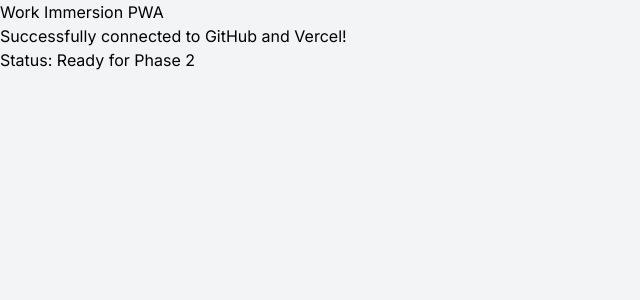
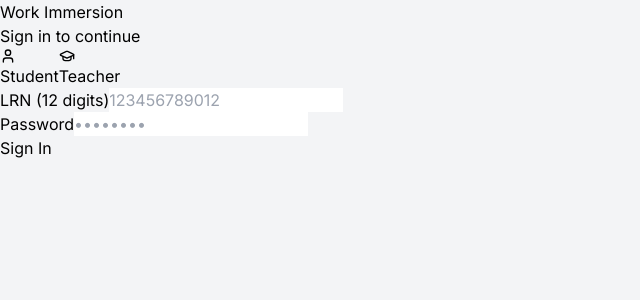
Before and after one commit to jemuelmari/work-immersion-pwa, a React (Vite) app: page / in a window 1280 px wide. Shown: the top 300 px of the page, without its empty margins (0-640 px from the left). Built offline with nearby package versions, Linux system fonts and the light colour scheme; the HTML template or start-up script is replaced by a standard one.

Commit message:
Update App.tsx

```diff
--- a/src/App.tsx
+++ b/src/App.tsx
@@ -1,16 +1,45 @@
+import { AuthProvider, useAuth } from './context/AuthContext'
+import Login from './pages/Login'
 
-function App() {
+function AppContent() {
+  const { user, loading } = useAuth()
+
+  if (loading) {
+    return <div className="min-h-screen flex items-center justify-center">Loading...</div>
+  }
+
+  if (!user) {
+    return <Login />
+  }
+
+  // Temporary Dashboard para makita natin kung pumasok
   return (
-    <div className="min-h-screen bg-gray-50 flex items-center justify-center p-4">
-      <div className="bg-white p-8 rounded-xl shadow-lg max-w-md w-full text-center">
-        <h1 className="text-2xl font-bold text-blue-600 mb-4">Work Immersion PWA</h1>
-        <p className="text-gray-600 mb-6">Successfully connected to GitHub and Vercel!</p>
-        <div className="bg-green-100 text-green-700 p-4 rounded-lg font-mono text-sm">
-          Status: Ready for Phase 2
-        </div>
+    <div className="min-h-screen bg-gray-50 p-4">
+      <div className="max-w-md mx-auto bg-white p-6 rounded-xl shadow-md mt-10 text-center">
+        <h1 className="text-2xl font-bold text-green-600 mb-2">Login Successful!</h1>
+        <p className="text-gray-600 mb-4">Welcome, <span className="font-bold">{user.name}</span></p>
+        <p className="text-sm text-gray-500 mb-6">Role: {user.role} | ID: {user.id}</p>
+
+        <button
+          onClick={() => {
+            localStorage.removeItem('wi_user');
+            window.location.reload();
+          }}
+          className="bg-red-500 text-white px-6 py-2 rounded-lg"
+        >
+          Logout
+        </button>
       </div>
     </div>
   )
 }
 
+function App() {
+  return (
+    <AuthProvider>
+      <AppContent />
+    </AuthProvider>
+  )
+}
+
 export default App
```
